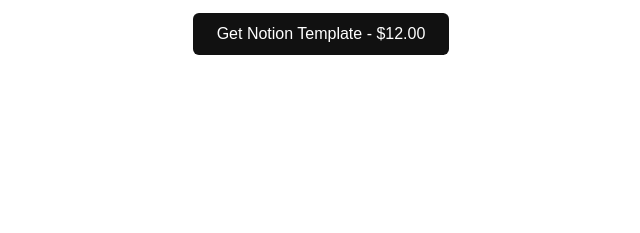
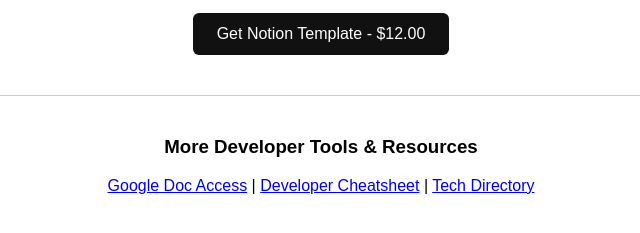
Before and after one commit to ram133/template-store, a plain HTML site: page index.html in a window 1280 px wide. Shown: the part 159-392 px from the top of the page, without its empty margins (319-959 px from the left). Drawn offline with Linux system fonts and the light colour scheme.

Commit message:
Add cross-navigation links

```diff
--- a/index.html
+++ b/index.html
@@ -5,8 +5,13 @@
   <h1>Autonomous Workflow OS Template</h1>
   <p>Duplicate this Notion dashboard to streamline your developer stack.</p>
   <a style="display:inline-block;background:#111;color:#fff;padding:12px 24px;border-radius:6px;text-decoration:none;"
-     href="https://www.paypal.com/cgi-bin/webscr?cmd=_xclick&business=crh2509@icloud.com&item_name=Notion%20Workflow%20Template&amount=12.00&currency_code=USD&notify_url=https://script.google.com/macros/s/AKfycbw7KuWcV6U1a3PcXpjSq-arHcJ5vIbzniLHLcnhPDK_fUoQD2w_pBzAE9ZCyRRMWy4UTw/exec">
-     Get Notion Template - $12.00
-  </a>
+     href="https://www.paypal.com/cgi-bin/webscr?cmd=_xclick&business=crh2509@icloud.com&item_name=Notion%20Workflow%20Template&amount=12.00&currency_code=USD&notify_url=https://script.google.com/macros/s/AKfycbw7KuWcV6U1a3PcXpjSq-arHcJ5vIbzniLHLcnhPDK_fUoQD2w_pBzAE9ZCyRRMWy4UTw/exec">Get Notion Template - $12.00</a>
+  <hr style="margin:40px 0;border:0;border-top:1px solid #ccc;">
+  <h3>More Developer Tools & Resources</h3>
+  <p>
+    <a href="https://ram133.github.io/gyd/">Google Doc Access</a> |
+    <a href="https://ram133.github.io/asset-store/">Developer Cheatsheet</a> |
+    <a href="https://ram133.github.io/niche-directory/">Tech Directory</a>
+  </p>
 </body>
 </html>
```
